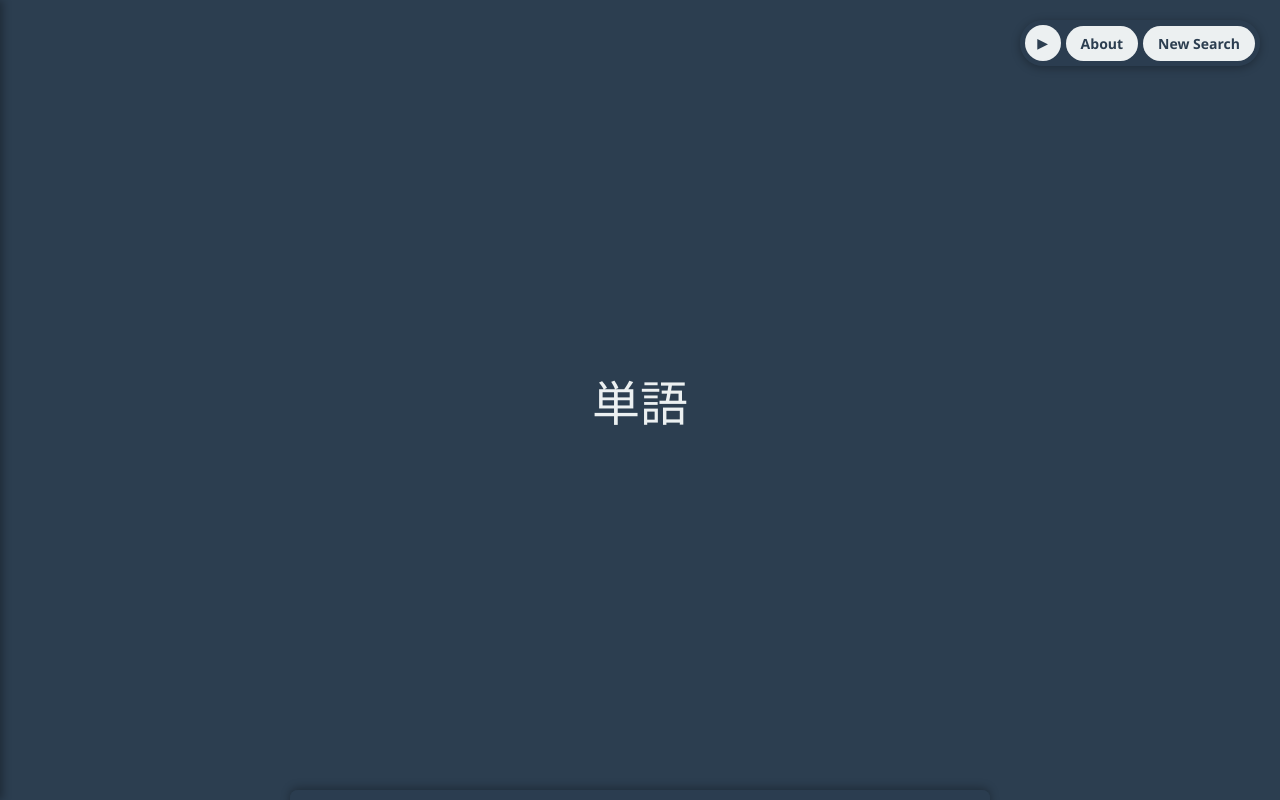
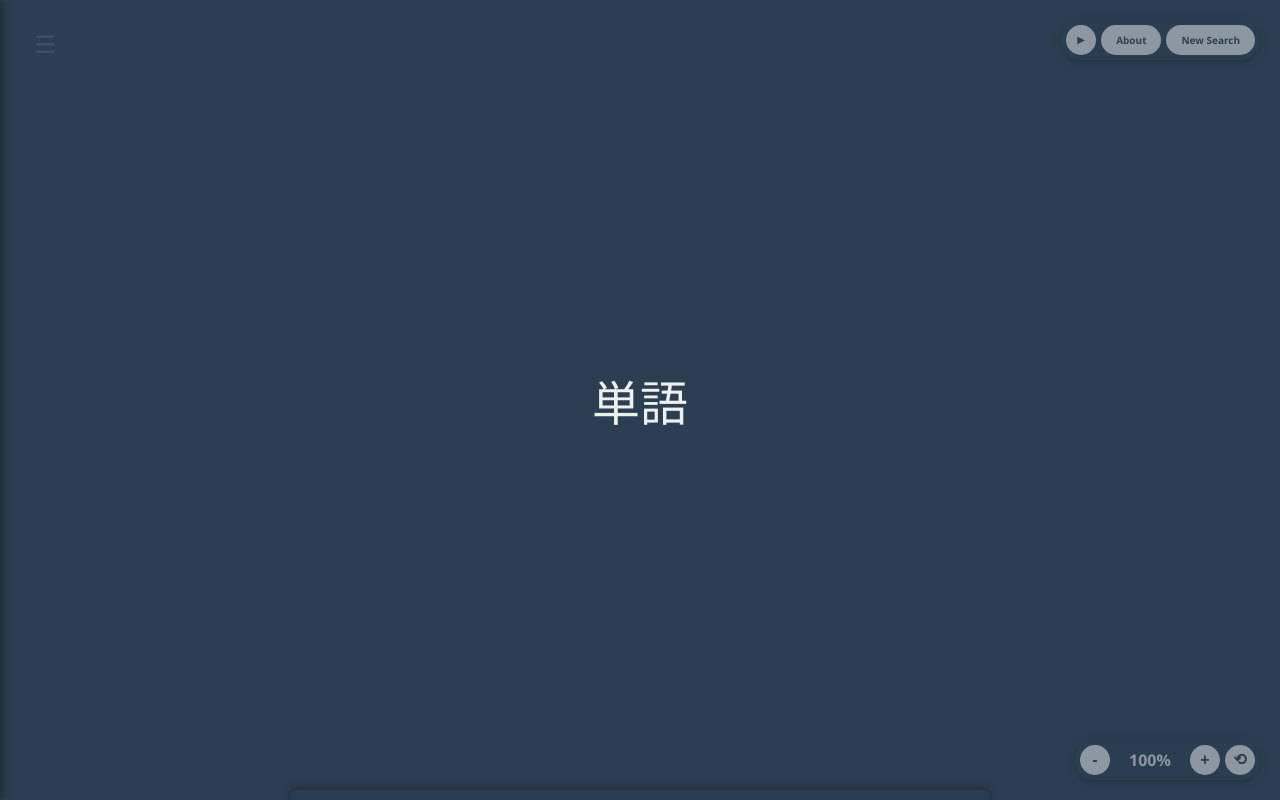
Before and after one commit to MashXP/Rinkuji, a Flask app: page /rinku in a window 1280 px wide. Run offline with Flask 3, Linux system fonts and the light colour scheme.

Commit message:
styling the hide

```diff
--- a/static/style.css
+++ b/static/style.css
@@ -186,8 +186,7 @@ body.rinku-body {
     align-items: center;
     transition: background-color 0.2s ease, transform 0.2s ease-in-out, opacity 0.4s ease-in-out;
     line-height: 1; /* Helps with vertical alignment of the icon */
-    opacity: 0; /* Hidden by default */
-    pointer-events: none; /* Cannot be interacted with while hidden */
+    opacity: 0.1; /* Faded by default */
 }
 
 .sidebar-toggle-btn.active {
@@ -206,7 +205,6 @@ body.rinku-body {
 .sidebar-toggle-btn.visible,
 .sidebar-toggle-btn:hover {
     opacity: 1;
-    pointer-events: all;
 }
 
 .parent-kanji-sidebar {
@@ -485,16 +483,14 @@ body.rinku-body {
     align-items: center;
     gap: 5px;
     box-shadow: 0 2px 10px rgba(0, 0, 0, 0.3);
-    opacity: 0; /* Hidden by default */
-    pointer-events: none; /* Cannot be interacted with while hidden */
+    opacity: 0.5; /* Faded by default */
     transition: opacity 0.4s ease-in-out;
     z-index: 10;
+    font-size: 0.5em;
 }
 
-.zoom-controls.visible,
 .zoom-controls:hover {
-    opacity: 1; /* Fade in on hover */
-    pointer-events: all;
+    opacity: 1; /* Fully visible on activity/hover */
 }
 
 .zoom-btn {
@@ -502,9 +498,9 @@ body.rinku-body {
     color: #2c3e50;
     border: none;
     border-radius: 50%;
-    width: 40px;
-    height: 40px;
-    font-size: 24px;
+    width: 30px;
+    height: 30px;
+    font-size: 2em;
     font-weight: bold;
     cursor: pointer;
     display: flex;
@@ -573,10 +569,6 @@ body.rinku-body {
     text-align: center;
     -webkit-user-select: none; /* For Safari */
     user-select: none;
-}
-
-#resetViewBtn {
-    font-size: 28px;
 }
 
 /* Context Menu Styles */
@@ -816,24 +808,25 @@ body.rinku-body {
     align-items: center;
     gap: 5px;
     box-shadow: 0 2px 10px rgba(0, 0, 0, 0.3);
-    /* No longer hidden by default by the auto-hide manager */
-    transition: transform 0.4s ease-in-out, background-color 0.2s ease; /* Transition the slide */
+    transition: transform 0.4s ease-in-out, background-color 0.2s ease, opacity 0.4s ease-in-out;
+    opacity: 0.5;
 }
 
 .footer-rinku:hover {
-    background-color: rgba(44, 62, 80, 0.9); /* Add a subtle hover effect */
+    background-color: rgba(44, 62, 80, 0.9);
+    opacity: 1;
 }
 
-/* New class to slide the footer out */
 .footer-rinku.is-manually-hidden {
-    transform: translateX(calc(90%)); /* Slide it off screen to the right */
+    transform: translateX(calc(90%));
 }
+
 /* Override the general footer link style for the Rinku page */
 .footer-rinku a {
     background-color: #ecf0f1;
     color: #2c3e50;
     font-weight: bold;
-    font-size: 14px;
+    font-size: 10px;
     padding: 8px 15px;
     border-radius: 20px; /* pill shape */
 }
@@ -848,9 +841,9 @@ body.rinku-body {
     color: #2c3e50;
     border: none;
     border-radius: 50%;
-    width: 36px;
-    height: 36px;
-    font-size: 14px;
+    width: 30px;
+    height: 30px;
+    font-size: 10px;
     cursor: pointer;
     display: flex;
     justify-content: center;
```
